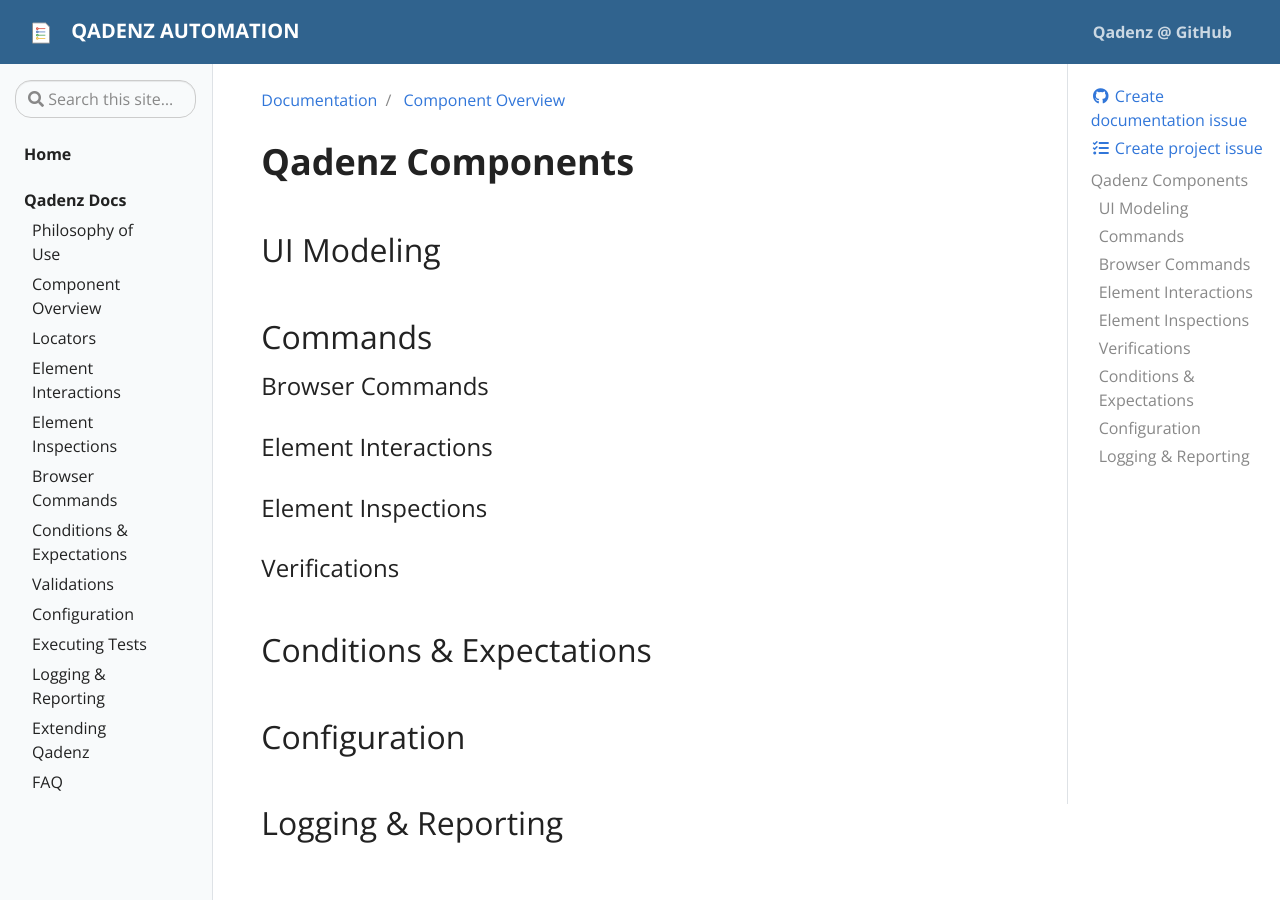
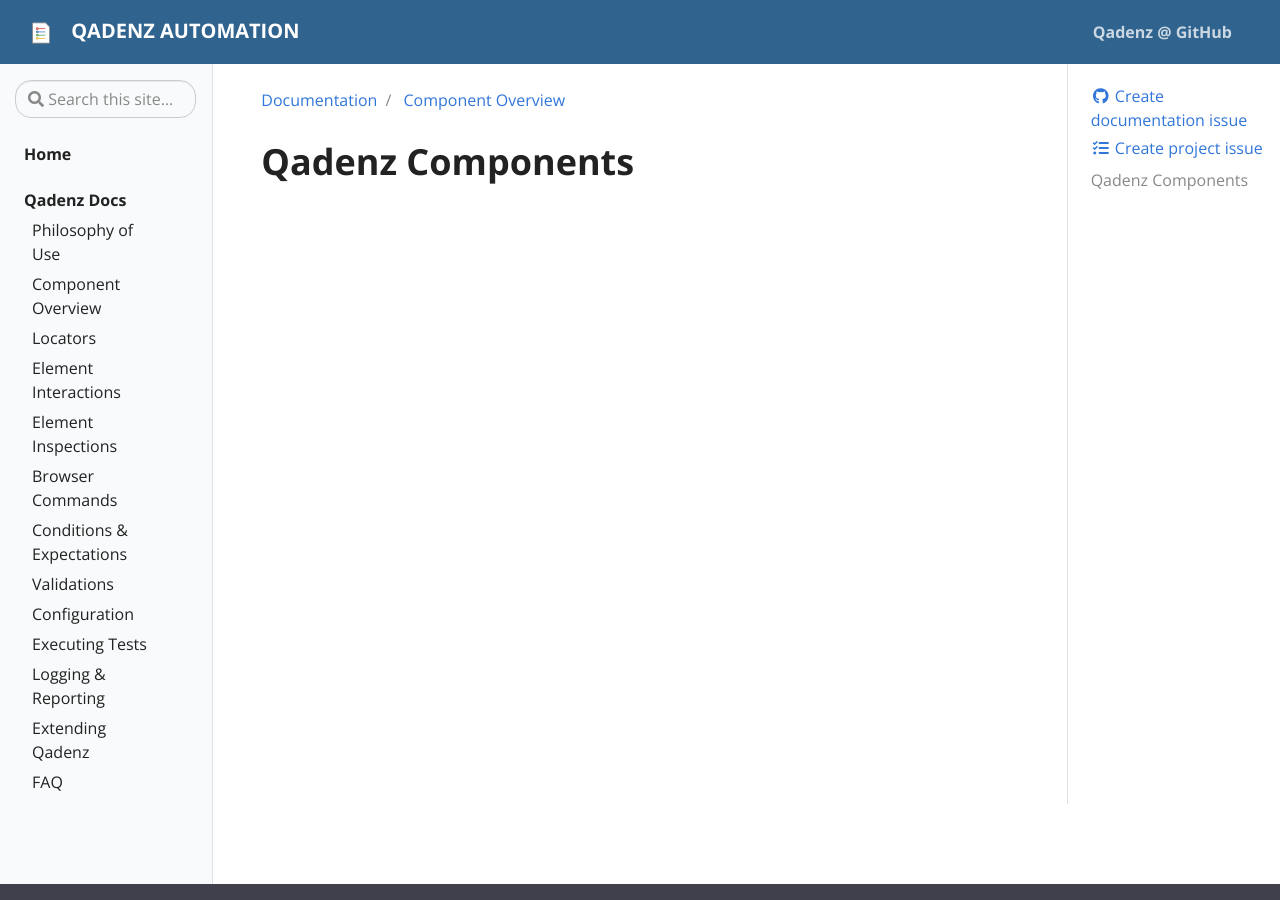
Before and after one commit to qadenz/qadenz.github.io, a Jekyll site: the page built from _docs/component-overview.md, in a window 1280 px wide and 900 px high. Built offline with Jekyll 4.4.1, drawn with Linux system fonts in a browser that asks for light colours.

Commit message:
Updated overview doc, will revisit

```diff
--- a/_docs/component-overview.md
+++ b/_docs/component-overview.md
@@ -3,22 +3,5 @@ title: Component Overview
 tags:
 description: Understanding the major components of the Qadenz library
 ---
+
 # Qadenz Components
-
-## UI Modeling
-
-## Commands
-
-### Browser Commands
-
-### Element Interactions
-
-### Element Inspections
-
-### Verifications
-
-## Conditions & Expectations
-
-## Configuration
-
-## Logging & Reporting
```
